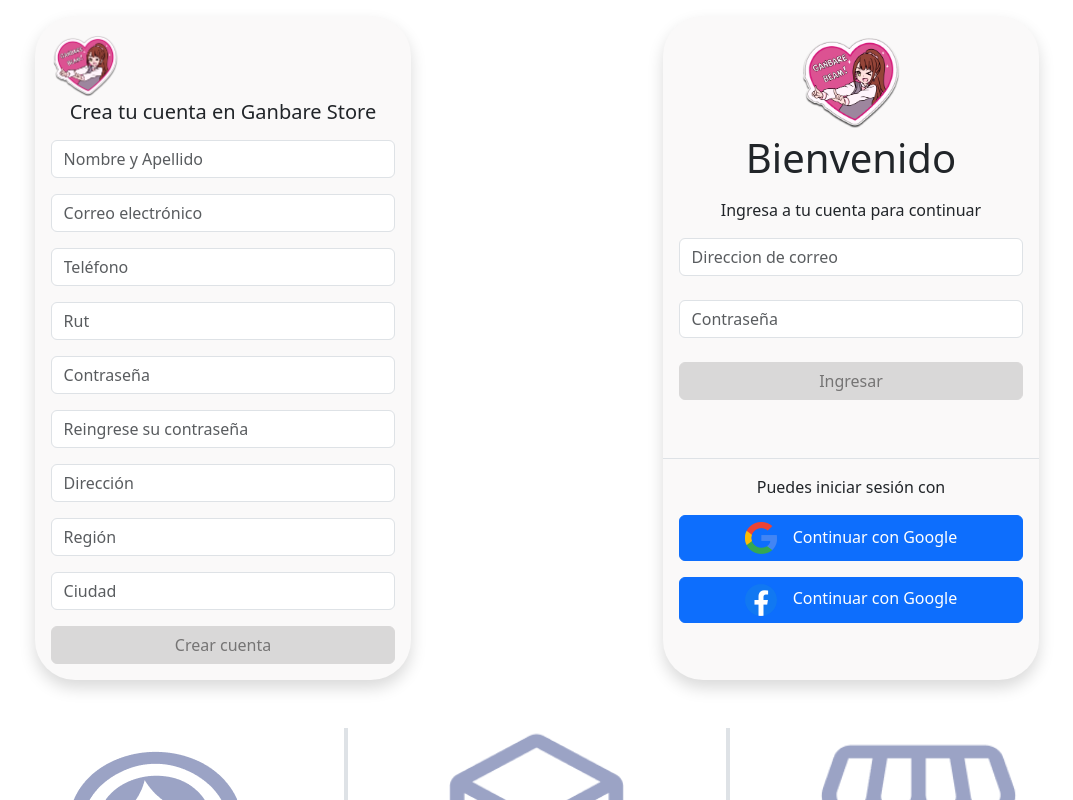
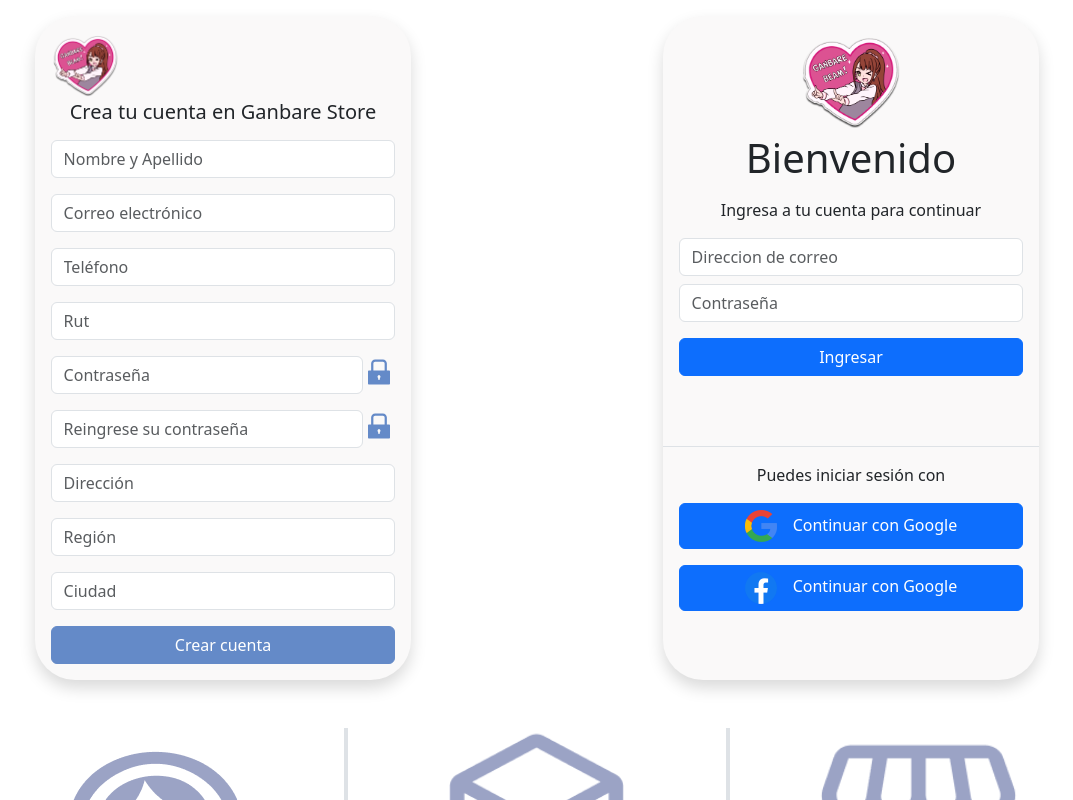
Before and after one commit to Nandem1/ganbare-store-g27-front, a React (Vite) app: page / in a window 1280 px wide. Shown: the top 800 px of the page, without its empty margins (103-1176 px from the left). Built offline with nearby package versions, Linux system fonts and the light colour scheme.

Commit message:
login y registro con formik y simulados en localStorage

```diff
--- a/package.json
+++ b/package.json
@@ -12,12 +12,15 @@
   "dependencies": {
     "axios": "^1.4.0",
     "bootstrap": "^5.3.0",
+    "formik": "^2.4.2",
     "react": "^18.2.0",
     "react-bootstrap": "^2.8.0",
     "react-dom": "^18.2.0",
+    "react-icons": "^4.10.1",
     "react-router-dom": "^6.14.2",
     "sweetalert2": "^11.7.18",
-    "validator": "^13.9.0"
+    "validator": "^13.9.0",
+    "yup": "^1.2.0"
   },
   "devDependencies": {
     "@types/react": "^18.2.14",
--- a/src/components/Registration/Registration.css
+++ b/src/components/Registration/Registration.css
@@ -14,3 +14,11 @@
     color: rgb(47, 46, 46)!important;
     border-color: #c8c7c7!important;
 }
+
+.icon-size {
+    font-size: 2rem;
+  }
+
+  .icon-color {
+    color:#648ac8;
+  }
--- a/src/components/Registration/Registration.jsx
+++ b/src/components/Registration/Registration.jsx
@@ -1,139 +1,146 @@
-import { useEffect, useState } from 'react';
-import { Form, Button, Image } from 'react-bootstrap';
+import { useState } from 'react';
+import { Formik, Form, Field, ErrorMessage } from 'formik';
+import { Button, Image } from 'react-bootstrap';
+import { AiFillLock, AiFillUnlock } from 'react-icons/ai';
 import Card from 'react-bootstrap/Card';
 import './Registration.css';
+import validator from 'validator';
 
 const Registration = () => {
-    const [formData, setFormData] = useState({
-        name: '',
-        email:'',
-        phone:'',
-        rut:'',
-        password:'',
-        password2:'',
-        address:'',
-        region:'',
-        city:''
-    });
-    const [variant, setVariant] = useState("secondary");
+  const [showPassword, setShowPassword] = useState(false);
 
-    const handleInputChange = (event) => {
-        const { name, value } = event.target;
-        setFormData({ ...formData, [name]: value });
+  const handleSubmit = (values, { setSubmitting, resetForm }) => {
+    const user = {
+      email: values.email,
+      phone: values.phone,
+      rut: values.rut,
+      password: values.password,
+      address: values.address,
+      region: values.region,
+      city: values.city,
     };
 
-      const handleSubmit = (event) => {
-        event.preventDefault();
-        alert("estoy funcionando");
-        // Realizar la lógica de envío del formulario
+    localStorage.setItem('user', JSON.stringify(user));
+
+    alert("Registro exitoso. Ahora puedes iniciar sesión.");
+
+    resetForm();
+    setSubmitting(false);
   };
 
-      const isFormValid = Object.values(formData).every((value) => value !== '');
-    useEffect(() => {
-        setVariant(isFormValid?'primary':'secondary');
-    },[formData]);
+  const handleShowPassword = () => {
+    setShowPassword(!showPassword);
+  };
+
+  const validate = (values) => {
+    const errors = {};
+
+    if (!values.name) {
+      errors.name = 'Campo requerido';
+    }
+
+    if (!values.email) {
+      errors.email = 'Campo requerido';
+    } else if (!validator.isEmail(values.email)) {
+      errors.email = 'Correo electrónico inválido';
+    }
+
+    if (!values.phone) {
+      errors.phone = 'Campo requerido';
+    }
+
+    if (!values.rut) {
+      errors.rut = 'Campo requerido';
+    } else if (values.rut.length > 12) {
+      errors.rut = 'Máximo 10 caracteres';
+    }
+
+    if (!values.password) {
+      errors.password = 'Campo requerido';
+    }
+
+    if (!values.password2) {
+      errors.password2 = 'Campo requerido';
+    }
+
+    if (!values.address) {
+      errors.address = 'Campo requerido';
+    }
+
+    if (!values.region) {
+      errors.region = 'Campo requerido';
+    }
+
+    if (!values.city) {
+      errors.city = 'Campo requerido';
+    }
+
+    return errors;
+  };
 
   return (
     <Card style={{ width: '30%' }} className="mt-3 cardStyle shadow shadow-left border border-0">
       <Card.Body>
-            <Image
-                src="/images/logo.png"
-                alt="logo tienda"
-                width="20%"
-            />
+        <Image src="/images/logo.png" alt="logo tienda" width="20%" />
         <Card.Title className='text-center mb-3'>Crea tu cuenta en Ganbare Store</Card.Title>
-            <Form onSubmit={handleSubmit}>
-                <Form.Group controlId="register">
-                    <Form.Control
-                        type="text"
-                        placeholder="Nombre y Apellido"
-                        name="name"
-                        value={formData.name}
-                        onChange={handleInputChange}
-                        className="mb-3"
-                        required
-                    />
-                    <Form.Control
-                        type="email"
-                        placeholder="Correo electrónico"
-                        name="email"
-                        value={formData.email}
-                        onChange={handleInputChange}
-                        className="mb-3"
-                        required
-                    />
-                    <Form.Control
-                        type="text"
-                        placeholder="Teléfono"
-                        name="phone"
-                        value={formData.phone}
-                        onChange={handleInputChange}
-                        className="mb-3"
-                        required
-                    />
-                    <Form.Control
-                        type="text"
-                        placeholder="Rut"
-                        name="rut"
-                        value={formData.rut}
-                        onChange={handleInputChange}
-                        className="mb-3"
-                        required
-                    />
-                    <Form.Control
-                        type="password"
-                        placeholder="Contraseña"
-                        name="password"
-                        value={formData.password}
-                        onChange={handleInputChange}
-                        className="mb-3"
-                        required
-                    />
-                    <Form.Control
-                        type="password"
-                        placeholder="Reingrese su contraseña"
-                        name="password2"
-                        value={formData.password2}
-                        onChange={handleInputChange}
-                        className="mb-3"
-                        required
-                    />
-                    <Form.Control
-                        type="text"
-                        placeholder="Dirección"
-                        name="address"
-                        value={formData.address}
-                        onChange={handleInputChange}
-                        className="mb-3"
-                        required
-                    />
-                    <Form.Control
-                        type="select"
-                        placeholder="Región"
-                        name="region"
-                        value={formData.region}
-                        onChange={handleInputChange}
-                        className="mb-3"
-                        required
-                    />
-                    <Form.Control
-                        type="select"
-                        placeholder="Ciudad"
-                        name="city"
-                        value={formData.city}
-                        onChange={handleInputChange}
-                        className="mb-3"
-                        required
-                    />
-                    <Button
-                        disabled={!isFormValid}
-                        className={`w-100 ${variant}`}
-                        type="submit"
+        <Formik
+          initialValues={{
+            name: '',
+            email: '',
+            phone: '',
+            rut: '',
+            password: '',
+            password2: '',
+            address: '',
+            region: '',
+            city: '',
+          }}
+          validate={validate}
+          onSubmit={handleSubmit}
         >
+          <Form>
+            <Field type="text" name="name" placeholder="Nombre y Apellido" className="mb-3 form-control" />
+            <ErrorMessage name="name" component="div" className="text-danger" />
+
+            <Field type="email" name="email" placeholder="Correo electrónico" className="mb-3 form-control" />
+            <ErrorMessage name="email" component="div" className="text-danger" />
+
+            <Field type="text" name="phone" placeholder="Teléfono" className="mb-3 form-control" />
+            <ErrorMessage name="phone" component="div" className="text-danger" />
+
+            <Field type="text" name="rut" placeholder="Rut" className="mb-3 form-control" />
+            <ErrorMessage name="rut" component="div" className="text-danger" />
+
+            <div className="password-field d-flex align-content-center">
+              <Field type={showPassword ? 'text' : 'password'} name="password" placeholder="Contraseña" className="mb-3 form-control" />
+              <span className="password-toggle-icon" onClick={handleShowPassword}>
+                {!showPassword ? <AiFillLock className="icon-size icon-color"/> : <AiFillUnlock className="icon-size icon-color" />}
+              </span>
+            </div>
+            <ErrorMessage name="password" component="div" className="text-danger" />
+
+            <div className="password-field d-flex align-content-center">
+              <Field type={showPassword ? 'text' : 'password'} name="password2" placeholder="Reingrese su contraseña" className="mb-3 form-control" />
+              <span className="password-toggle-icon" onClick={handleShowPassword}>
+                {!showPassword ? <AiFillLock className="icon-size icon-color"/> : <AiFillUnlock className="icon-size icon-color"/>}
+              </span>
+            </div>
+            <ErrorMessage name="password2" component="div" className="text-danger" />
+
+            <Field type="text" name="address" placeholder="Dirección" className="mb-3 form-control" />
+            <ErrorMessage name="address" component="div" className="text-danger" />
+
+            <Field type="select" name="region" placeholder="Región" className="mb-3 form-control" />
+            <ErrorMessage name="region" component="div" className="text-danger" />
+
+            <Field type="select" name="city" placeholder="Ciudad" className="mb-3 form-control" />
+            <ErrorMessage name="city" component="div" className="text-danger" />
+
+            <Button type="submit" className="w-100 primary">
               Crear cuenta
             </Button>
-                </Form.Group>
           </Form>
+        </Formik>
       </Card.Body>
     </Card>
   );
--- a/src/components/login/Login.jsx
+++ b/src/components/login/Login.jsx
@@ -1,30 +1,38 @@
-import { useEffect, useState } from 'react';
-import { Form, Button, Image } from 'react-bootstrap';
+import { Formik, Form, Field, ErrorMessage } from 'formik';
+import * as Validator from 'validator';
+import { Button, Image } from 'react-bootstrap';
 import Card from 'react-bootstrap/Card';
 import './Login.css';
+import { useState } from 'react';
 
 const Login = () => {
-    const [formData, setFormData] = useState({
-        email:'',
-        password:'',
-    });
-    const [variant, setVariant] = useState("secondary");
+  const [success, setSuccess] = useState(false);
+  const handleSubmit = (values) => {
+    const login = {
+      email: values.email,
+      password: values.password
+    }
 
-    const handleInputChange = (event) => {
-        const { name, value } = event.target;
-        setFormData({ ...formData, [name]: value });
+    const user = JSON.parse(localStorage.getItem('user'));
+
+    (user.email === login.email && user.password === login.password)?alert("bienvenido"):alert("usuario/contraseña incorrectos");
+    setSuccess(true);
+    console.log(success);
   };
 
-      const handleSubmit = (event) => {
-        event.preventDefault();
-        alert("estoy funcionando");
-        // Realizar la lógica de envío del formulario
+  const validateForm = (values) => {
+    const errors = {};
+
+    if (!Validator.isEmail(values.email)) {
+      errors.email = 'Correo electrónico inválido';
+    }
+
+    if (Validator.isEmpty(values.password)) {
+      errors.password = 'Contraseña requerida';
+    }
+
+    return errors;
   };
-
-      const isFormValid = Object.values(formData).every((value) => value !== '');
-    useEffect(() => {
-        setVariant(isFormValid?'primary':'secondary');
-    },[formData]);
 
   return (
     <Card style={{ width: '30%' }} className="mt-3 cardStyle shadow shadow-left border border-0">
@@ -38,41 +46,47 @@
         </div>
         <Card.Title className='text-center mb-3 fs-1'>Bienvenido</Card.Title>
         <Card.Text className='text-center mb-3'>Ingresa a tu cuenta para continuar</Card.Text>
-            <Form onSubmit={handleSubmit}>
-                <Form.Group controlId="login">
-                    <Form.Control
+        <Formik
+          initialValues={{
+            email: '',
+            password: '',
+          }}
+          onSubmit={handleSubmit}
+          validate={validateForm}
+        >
+          {({ isSubmitting }) => (
+            <Form>
+              <div>
+                <Field
                   type="email"
+                  name="email"
                   placeholder="Direccion de correo"
-                        name="email"
-                        value={formData.email}
-                        onChange={handleInputChange}
-                        className="mb-4"
-                        required
+                  className="form-control mb-2"
                 />
-                    <Form.Control
+                <ErrorMessage name="email" component="div" className="text-danger mb-3" />
+
+                <Field
                   type="password"
+                  name="password"
                   placeholder="Contraseña"
-                        name="password"
-                        value={formData.password}
-                        onChange={handleInputChange}
-                        className="mb-4"
-                        required
+                  className="form-control"
                 />
+                <ErrorMessage name="password" component="div" className="text-danger mb-3" />
+
                 <Button
-                        disabled={!isFormValid}
-                        className={`w-100 ${variant}`}
                   type="submit"
+                  className="w-100 mt-3"
                 >
                   Ingresar
                 </Button>
-                </Form.Group>
+              </div>
             </Form>
+          )}
+        </Formik>
       </Card.Body>
       <Card.Body className='border-top'>
         <Card.Text className='text-center'>Puedes iniciar sesión con</Card.Text>
-            <Button
-            className={`w-100 mb-3`}
-            type="submit">
+        <Button className={`w-100 mb-3`} type="submit">
           <Image
             src='/images/google.png'
             width='10%'
@@ -80,9 +94,7 @@
           />
           Continuar con Google
         </Button>
-            <Button
-            className={`w-100`}
-            type="submit">
+        <Button className={`w-100`} type="submit">
           <Image
             src='/images/Facebook-logo.png'
             width='10%'
```
Also changed, not shown: 1 other file (tests, documents, lock files or other folders). Lines whose indentation alone changed are shown as unchanged.
